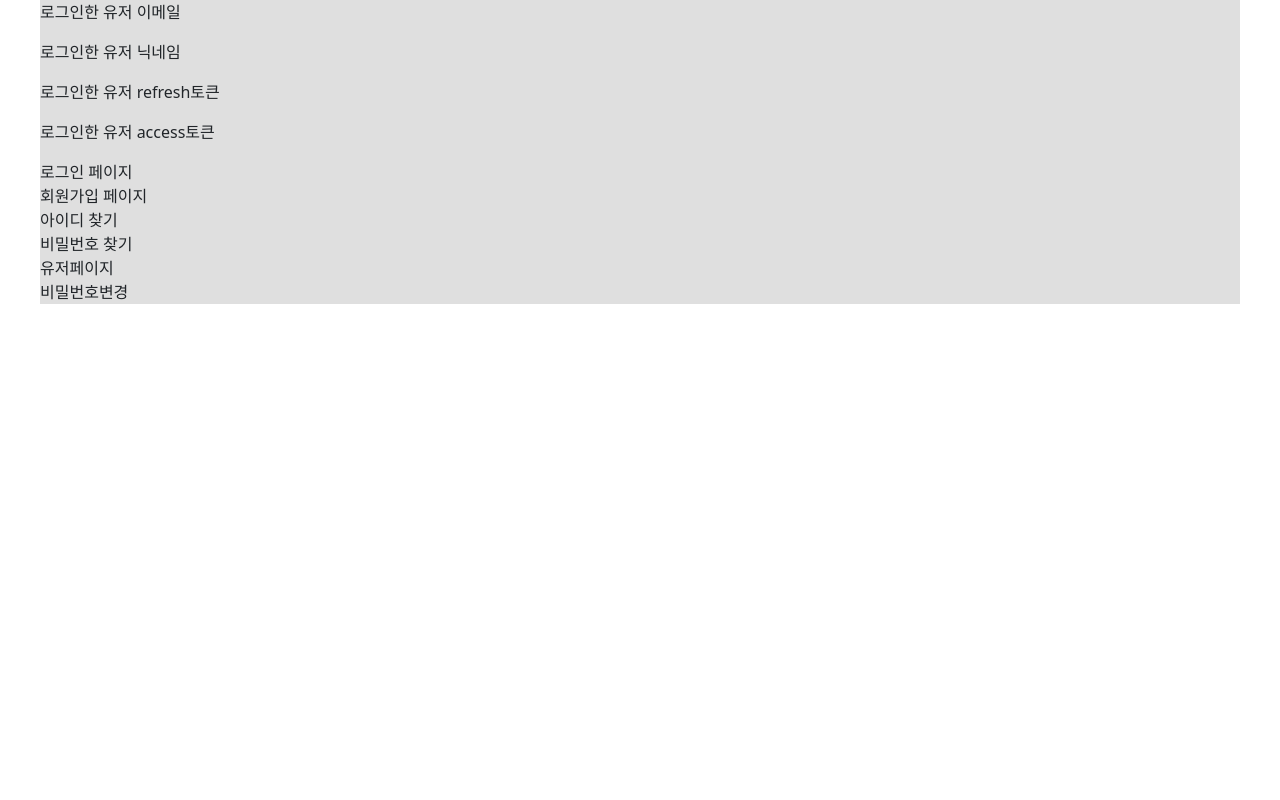
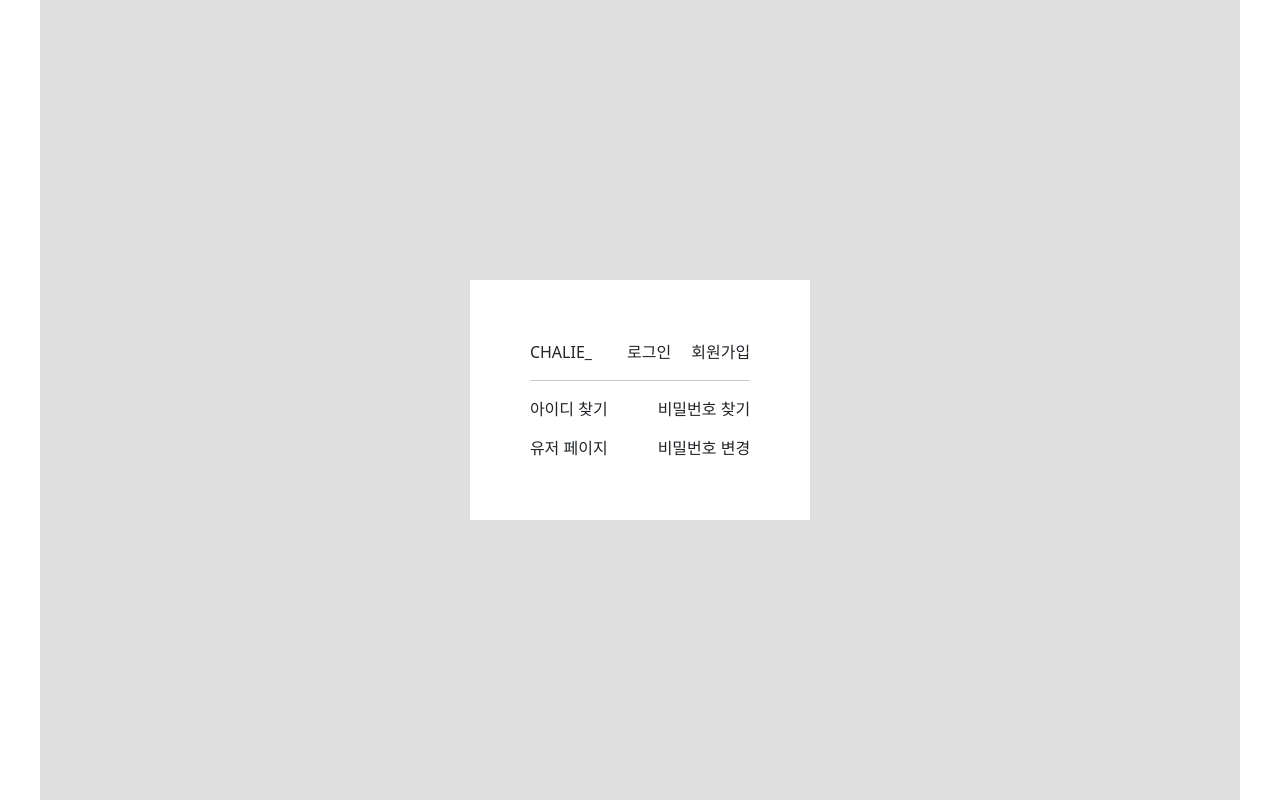
Before and after one commit to chalinuna/boiler-Frontend, a React (Create React App) app: page / in a window 1280 px wide. Built offline with nearby package versions, Linux system fonts and the light colour scheme; no server answers.

Commit message:
Landing 페이지 및 타이틀 수정

```diff
--- a/public/index.html
+++ b/public/index.html
@@ -2,7 +2,7 @@
 <html lang="en">
   <head>
     <meta charset="utf-8" />
-    <link rel="icon" href="%PUBLIC_URL%/favicon.ico" />
+    <link rel="icon" href="%PUBLIC_URL%/logo.png" />
     <meta name="viewport" content="width=device-width, initial-scale=1" />
     <meta name="theme-color" content="#000000" />
     <meta
@@ -24,7 +24,7 @@
       work correctly both with client-side routing and a non-root public URL.
       Learn how to configure a non-root public URL by running `npm run build`.
     -->
-    <title>React App</title>
+    <title>CHALIE BOILER</title>
   </head>
   <body>
     <noscript>You need to enable JavaScript to run this app.</noscript>
--- a/src/Page/Landing.js
+++ b/src/Page/Landing.js
@@ -1,60 +1,127 @@
 import React from "react";
 import { useNavigate } from "react-router-dom";
+import "../Page/Landing.scss";
 
 function Landing() {
   let navigate = useNavigate();
 
   return (
-    <div>
-      <p>로그인한 유저 이메일</p>
-      <p>로그인한 유저 닉네임</p>
-
-      <p>로그인한 유저 refresh토큰</p>
-      <p>로그인한 유저 access토큰</p>
-      <div
+    <div className="Auth-area">
+      <div className="boiler-area">
+        <div className="landing">
+          <div className="landing-top">
+            <span className="logo">CHALIE_</span>
+            <span
               onClick={() => {
                 navigate("/login");
               }}
             >
-        로그인 페이지
-      </div>
-      <div
+              로그인
+            </span>
+            <span
               onClick={() => {
                 navigate("/register");
               }}
             >
-        회원가입 페이지
+              회원가입
+            </span>
           </div>
-      <div
+          <hr />
+          <div className="landing-second">
+            <span
+              className="leftside"
               onClick={() => {
                 navigate("/findId");
               }}
             >
               아이디 찾기
-      </div>
-      <div
+            </span>
+            <span
+              className="logo"
               onClick={() => {
                 navigate("/findPassword");
               }}
             >
               비밀번호 찾기
+            </span>
           </div>
-      <div
+          <div>
+            <span
+              className="leftside"
               onClick={() => {
                 navigate("/userInfo");
               }}
             >
-        유저페이지
-      </div>
-      <div
+              유저 페이지
+            </span>
+            <span
               onClick={() => {
                 navigate("/passwordChange");
               }}
             >
-        비밀번호변경
+              비밀번호 변경
+            </span>
+          </div>
+        </div>
       </div>
     </div>
   );
 }
 
+// function Landing() {
+//   let navigate = useNavigate();
+
+//   return (
+//     <div>
+//       <p>로그인한 유저 이메일</p>
+//       <p>로그인한 유저 닉네임</p>
+
+//       <p>로그인한 유저 refresh토큰</p>
+//       <p>로그인한 유저 access토큰</p>
+//       <div
+//         onClick={() => {
+//           navigate("/login");
+//         }}
+//       >
+//         로그인 페이지
+//       </div>
+//       <div
+//         onClick={() => {
+//           navigate("/register");
+//         }}
+//       >
+//         회원가입 페이지
+//       </div>
+//       <div
+//         onClick={() => {
+//           navigate("/findId");
+//         }}
+//       >
+//         아이디 찾기
+//       </div>
+//       <div
+//         onClick={() => {
+//           navigate("/findPassword");
+//         }}
+//       >
+//         비밀번호 찾기
+//       </div>
+//       <div
+//         onClick={() => {
+//           navigate("/userInfo");
+//         }}
+//       >
+//         유저페이지
+//       </div>
+//       <div
+//         onClick={() => {
+//           navigate("/passwordChange");
+//         }}
+//       >
+//         비밀번호변경
+//       </div>
+//     </div>
+//   );
+// }
+
 export default Landing;
--- /dev/null
+++ b/src/Page/Landing.scss
@@ -0,0 +1,33 @@
+.landing {
+  font-weight: 500;
+
+  .landing-top {
+    display: flex;
+
+    span:nth-child(2) {
+      margin-right: 20px;
+    }
+  }
+  .logo {
+    margin-right: auto;
+  }
+  .landing-second {
+    display: flex;
+    span {
+      cursor: pointer;
+    }
+  }
+
+  span {
+    &:hover {
+      font-weight: bold;
+      color: blue;
+      cursor: pointer;
+    }
+  }
+
+  .leftside {
+    margin-right: 50px;
+    margin-bottom: 15px;
+  }
+}
--- a/src/Page/userAuth/Login.js
+++ b/src/Page/userAuth/Login.js
@@ -13,8 +13,27 @@ import { useNavigate } from "react-router-dom";
 
 function Login() {
   let navigate = useNavigate();
-  const [click, setClick] = useState(false);
-  const [show, setShow] = useState(false);
+
+  const [click, setClick] = useState(false); //로그인 유지 여부
+  const [show, setShow] = useState(false); //비밀번호 보이기 여부
+
+  const [id, setId] = useState("");
+  const [password, setPassword] = useState("");
+
+  const [subClick, setSub] = useState(false);
+
+  function keyup(e) {
+    const regExp = /[^0-9a-zA-Z`~!@#$%^&*()-_=+]/g;
+    const ele = e.target;
+    if (regExp.test(ele.value)) {
+      ele.value = ele.value.replace(regExp, "");
+    }
+  }
+
+  let inspectId = id && /(?=.*\d)(?=.*[a-z]).{6,12}/.test(id);
+  let inspectPassword =
+    password && /^[a-zA-Z\\d`~!@#$%^&*()-_=+]{8,16}$/.test(password);
+
   return (
     <div className="Auth-area">
       <div className="boiler-area">
@@ -23,13 +42,42 @@ function Login() {
           <div>
             <div className="id input">
               <img src={Idicon} className="input-icon" alt="id" />
-              <input placeholder="아이디를 입력해주세요."></input>
+              <input
+                onChange={(e) => {
+                  setId(e.target.value);
+                }}
+                onKeyUp={(e) => {
+                  keyup(e);
+                }}
+                maxLength="12"
+                placeholder="아이디를 입력해주세요."
+              ></input>
+            </div>
+            <div>
+              {subClick && !id && (
+                <blockquote className="warning">
+                  아이디를 입력해 주세요.
+                </blockquote>
+              )}
+              {!inspectId && id && (
+                <blockquote className="warning">
+                  아이디 형식이 올바르지 않습니다. 최소 하나의 숫자와 하나의
+                  영소문자를 포함하여 6~12자의 아이디를 설정해 주세요.
+                </blockquote>
+              )}
             </div>
             <div className="password input">
               <img src={Passwordicon} className="input-icon" alt="password" />
               <input
+                onChange={(e) => {
+                  setPassword(e.target.value);
+                }}
+                onKeyUp={(e) => {
+                  keyup(e);
+                }}
                 placeholder="비밀번호를 입력해주세요."
                 type={show ? "" : "password"}
+                maxLength="16"
               ></input>
               <img
                 onClick={() => {
@@ -39,6 +87,19 @@ function Login() {
                 className="eye-icon"
                 alt="show password"
               />
+            </div>
+            <div>
+              {password && !inspectPassword && (
+                <blockquote className="warning">
+                  하나 이상의 영어, 숫자, 특수문자를 포함하여 최소 8자 이상,
+                  16자 이하의 비밀번호를 설정해 주세요.
+                </blockquote>
+              )}
+              {subClick && !id && (
+                <blockquote className="warning">
+                  비밀번호를 입력해 주세요.
+                </blockquote>
+              )}
             </div>
           </div>
           <div className="login-option smallbutton">
@@ -64,12 +125,20 @@ function Login() {
               회원가입
             </span>
           </div>
-          <div className="warning">
+          {/* 로그인 결과가 틀리면.. */}
+          <div id="noshow" className="warning">
             아이디 또는 비밀번호가 올바르지 않습니다.
             <br />
             입력하신 내용을 다시 확인해주세요!
           </div>
-          <button className="mainColor boiler-button">로그인</button>
+          <button
+            onClick={() => {
+              setSub(!subClick);
+            }}
+            className="mainColor boiler-button"
+          >
+            로그인
+          </button>
           <div className="find-button smallbutton">
             <span
               onClick={() => {
--- a/src/Page/userAuth/Register.js
+++ b/src/Page/userAuth/Register.js
@@ -334,8 +334,8 @@ function Register() {
             <div>
               {password && !inspectPassword && (
                 <blockquote className="warning">
-                  하나 이상의 문자 또는, 숫자, 특수문자를 포함하여 최소 8자
-                  이상, 16자 이하의 비밀번호를 설정해 주세요.
+                  하나 이상의 영어, 숫자, 특수문자를 포함하여 최소 8자 이상,
+                  16자 이하의 비밀번호를 설정해 주세요.
                 </blockquote>
               )}
             </div>
@@ -383,6 +383,7 @@ function Register() {
                   setNikname(e.target.value);
                 }}
                 placeholder="닉네임을 입력해주세요."
+                maxLength="18"
               ></input>
             </div>
             <div>
--- a/src/component/Message.js
+++ b/src/component/Message.js
@@ -1,5 +1,4 @@
 import React, { useState, useEffect } from "react";
-import Spinner from "react-bootstrap/Spinner";
 import Button from "react-bootstrap/Button";
 import Modal from "react-bootstrap/Modal";
 
```
Also changed, not shown: public/logo.png (added). Lines whose indentation alone changed are shown as unchanged.
